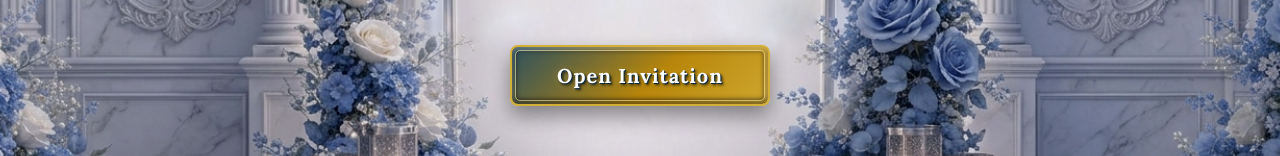
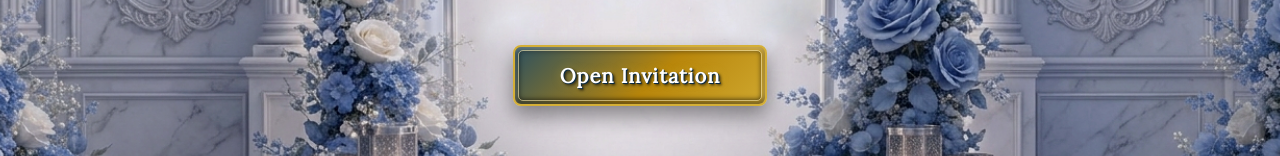
Before and after one commit to Sudan15423/sudanwedding, a plain HTML site: page index.html in a window 1280 px wide. Shown: the part 529-685 px from the top of the page. Drawn offline with nearby package versions, Linux system fonts and the light colour scheme.

Commit message:
local fonts

```diff
--- a/index.html
+++ b/index.html
@@ -15,18 +15,101 @@
     <meta name="theme-color" content="#D6E8F6">
 
     <!-- Asynchronous Font Loading -->
-    <link rel="preconnect" href="https://fonts.googleapis.com">
-    <link rel="preconnect" href="https://fonts.gstatic.com" crossorigin>
-    <link
-        href="https://fonts.googleapis.com/css2?family=Cormorant+Garamond:ital,wght@0,400;0,500;0,600;0,700;1,400&family=Dancing+Script:wght@600;700&family=Great+Vibes&family=Lora:ital,wght@0,400;0,600;0,700;1,400&family=Montserrat:wght@300;400;500;600;700&display=swap"
-        rel="stylesheet" media="print" onload="this.media='all'">
-    <noscript>
-        <link
-            href="https://fonts.googleapis.com/css2?family=Cormorant+Garamond:ital,wght@0,400;0,500;0,600;0,700;1,400&family=Dancing+Script:wght@600;700&family=Great+Vibes&family=Lora:ital,wght@0,400;0,600;0,700;1,400&family=Montserrat:wght@300;400;500;600;700&display=swap"
-            rel="stylesheet">
-    </noscript>
+
+
 
     <style>
+                /* ==========================================
+           SELF-HOSTED FONTS (No Internet Required)
+           ========================================== */
+
+        /* Great Vibes */
+        @font-face {
+            font-family: 'Great Vibes';
+            font-style: normal;
+            font-weight: 400;
+            font-display: swap;
+            /* Change the filename below to match exactly what is in your fonts folder */
+            src: url('fonts/great-vibes-v21-latin-regular.woff2') format('woff2');
+        }
+
+        /* Dancing Script */
+        @font-face {
+            font-family: 'Dancing Script';
+            font-style: normal;
+            font-weight: 400;
+            font-display: swap;
+            src: url('fonts/dancing-script-v29-latin-regular.woff2') format('woff2');
+        }
+        @font-face {
+            font-family: 'Dancing Script';
+            font-style: normal;
+            font-weight: 700;
+            font-display: swap;
+            src: url('fonts/dancing-script-v29-latin-700.woff2') format('woff2');
+        }
+
+        /* Cormorant Garamond */
+        @font-face {
+            font-family: 'Cormorant Garamond';
+            font-style: normal;
+            font-weight: 400;
+            font-display: swap;
+            src: url('fonts/cormorant-garamond-v21-latin-regular.woff2') format('woff2');
+        }
+        @font-face {
+            font-family: 'Cormorant Garamond';
+            font-style: italic;
+            font-weight: 400;
+            font-display: swap;
+            src: url('fonts/cormorant-garamond-v21-latin-italic.woff2') format('woff2');
+        }
+        @font-face {
+            font-family: 'Cormorant Garamond';
+            font-style: normal;
+            font-weight: 600;
+            font-display: swap;
+            src: url('fonts/cormorant-garamond-v21-latin-600.woff2') format('woff2');
+        }
+        @font-face {
+            font-family: 'Cormorant Garamond';
+            font-style: normal;
+            font-weight: 700;
+            font-display: swap;
+            src: url('fonts/cormorant-garamond-v21-latin-700.woff2') format('woff2');
+        }
+
+        /* Montserrat */
+        @font-face {
+            font-family: 'Montserrat';
+            font-style: normal;
+            font-weight: 400;
+            font-display: swap;
+            src: url('fonts/montserrat-v31-latin-regular.woff2') format('woff2');
+        }
+        @font-face {
+            font-family: 'Montserrat';
+            font-style: normal;
+            font-weight: 700;
+            font-display: swap;
+            src: url('fonts/montserrat-v31-latin-700.woff2') format('woff2');
+        }
+
+        /* Lora (Optional - only if you downloaded it) */
+        @font-face {
+            font-family: 'Lora';
+            font-style: normal;
+            font-weight: 400;
+            font-display: swap;
+            src: url('fonts/lora-v37-latin-regular.woff2') format('woff2');
+        }
+        @font-face {
+            font-family: 'Lora';
+            font-style: italic;
+            font-weight: 400;
+            font-display: swap;
+            src: url('fonts/lora-v37-latin-italic.woff2') format('woff2');
+        }
         *,
         *::before,
         *::after {
```
